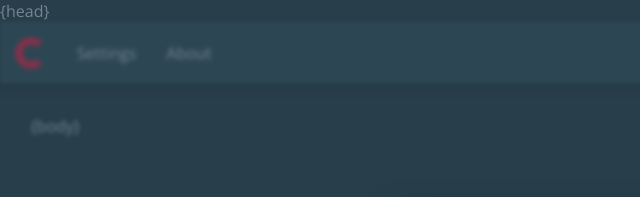
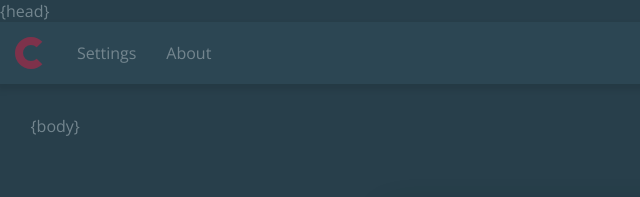
Before and after one commit to RobbieGM/chess-variants, a plain HTML site: page dyn/main_page_wrapper.html in a window 1280 px wide. Shown: the top 197 px of the page, 0-640 px from the left. Drawn offline with nearby package versions, Linux system fonts and the light colour scheme.

Commit message:
removed laggy blur

```diff
--- a/static/main.css
+++ b/static/main.css
@@ -450,13 +450,14 @@ form input, form button {
 	-webkit-transform: translate(-50%, -50%);
 	-ms-transform: translate(-50%, -50%);
 }
-#modal-dialog ~ * {
+/* vv LAG */
+/*#modal-dialog ~ * {
 	filter: blur(0);
 	transition-duration: 0.3s;
 }
 #modal-dialog.active ~ * {
 	filter: blur(2px);
-}
+}*/
 #modal-overlay {
 	position: fixed;
 	display: block;
```
